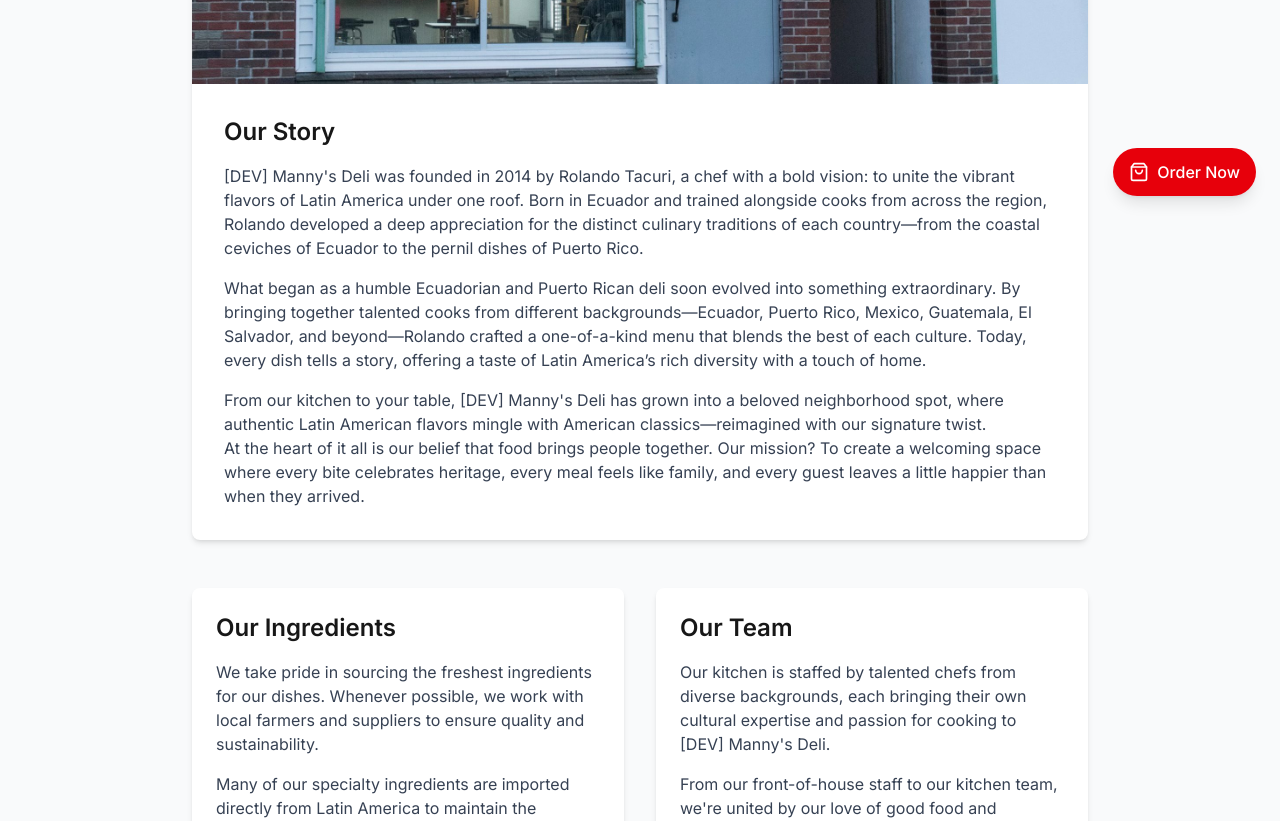
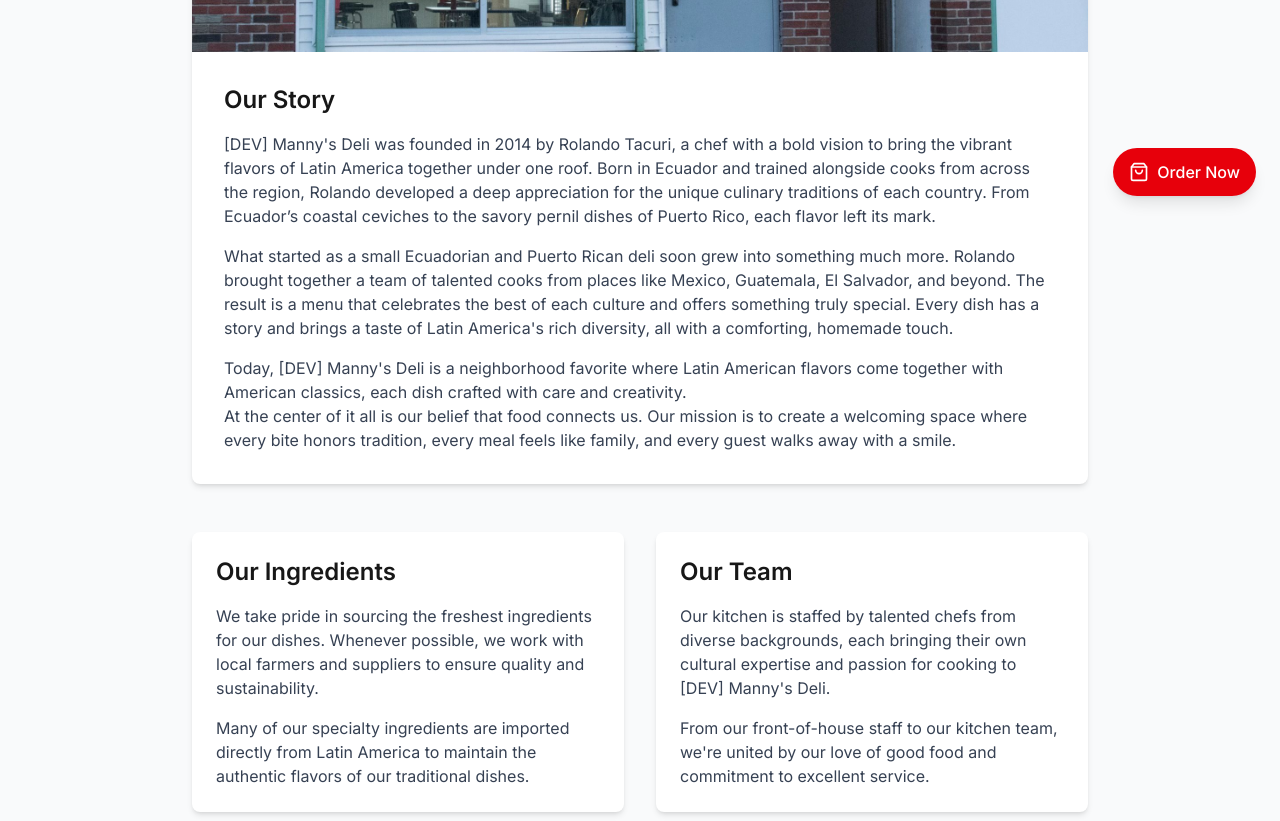
Before and after one commit to tacurinextech/mannys-deli, a Next.js app in the folder mannys-deli/: page /about in a window 1280 px wide. Shown: the part 580-1401 px from the top of the page. Built offline with nearby package versions, Linux system fonts and the light colour scheme; a web font is replaced by a local one.

Commit message:
made changeS

```diff
--- a/mannys-deli/src/app/about/page.tsx
+++ b/mannys-deli/src/app/about/page.tsx
@@ -9,37 +9,38 @@ export default function AboutPage() {
           <h1 className="text-4xl font-bold mb-8 text-center dark:text-black">About {config.COMPANY.NAME}</h1>
 
           <div className="bg-white rounded-lg shadow-md overflow-hidden mb-12">
-            <div className="h-120 relative">
+            <div className="relative w-full aspect-[2/1]">
               <Image
                 src= "/img/restaurant_photo.jpg?height=600&width=1200"
                 alt={config.COMPANY.NAME}
                 width={100}
                 height={600}
+                quality={90}
+                priority={true} // Important for above-the-fold images
                 className="object-cover h-full w-full"
+                sizes="(max-width: 768px) 100vw, 80vw"
               />
             </div>
             <div className="p-8">
               <h2 className="text-2xl font-semibold mb-4 dark:text-black">Our Story</h2>
               <p className="text-gray-700 mb-4">
-                {config.COMPANY.NAME} was founded in 2014 by Rolando Tacuri, a chef with a bold vision: to unite the vibrant
-                flavors of Latin America under one roof. Born in Ecuador and trained alongside cooks from across the region,
-                Rolando developed a deep appreciation for the distinct culinary traditions of each country—from the coastal
-                ceviches of Ecuador to the pernil dishes of Puerto Rico.
+                {`${config.COMPANY.NAME} was founded in 2014 by Rolando Tacuri, a chef with a bold vision to bring the vibrant
+                flavors of Latin America together under one roof. Born in Ecuador and trained alongside cooks from across
+                the region, Rolando developed a deep appreciation for the unique culinary traditions of each country. From Ecuador’s
+                coastal ceviches to the savory pernil dishes of Puerto Rico, each flavor left its mark.`}
               </p>
               <p className="text-gray-700 mb-4">
-                {`What began as a humble Ecuadorian and Puerto Rican deli soon evolved into something extraordinary. By
-                bringing together talented cooks from different backgrounds—Ecuador, Puerto Rico, Mexico, Guatemala,
-                El Salvador, and beyond—Rolando crafted a one-of-a-kind menu that blends the best of each culture.
-                Today, every dish tells a story, offering a taste of Latin America’s rich diversity with a touch of home.`}
+                {`What started as a small Ecuadorian and Puerto Rican deli soon grew into something much more. Rolando brought together
+                a team of talented cooks from places like Mexico, Guatemala, El Salvador, and beyond. The result is a menu that celebrates
+                the best of each culture and offers something truly special. Every dish has a story and brings a taste of Latin America's
+                rich diversity, all with a comforting, homemade touch.`}
               </p>
               <p className="text-gray-700">
-                {`From our kitchen to your table, ${config.COMPANY.NAME} has grown into a beloved neighborhood spot, where authentic
-                Latin American flavors mingle with American classics—reimagined with our signature twist.`}
+                {`Today, ${config.COMPANY.NAME} is a neighborhood favorite where Latin American flavors come together with American classics,
+                each dish crafted with care and creativity.`}
               </p>
               <p className="text-gray-700">
-                At the heart of it all is our belief that food brings people together. Our mission? To create a welcoming
-                space where every bite celebrates heritage, every meal feels like family, and every guest leaves a little
-                happier than when they arrived.
+                {"At the center of it all is our belief that food connects us. Our mission is to create a welcoming space where every bite honors tradition, every meal feels like family, and every guest walks away with a smile."}
               </p>
             </div>
           </div>
```
